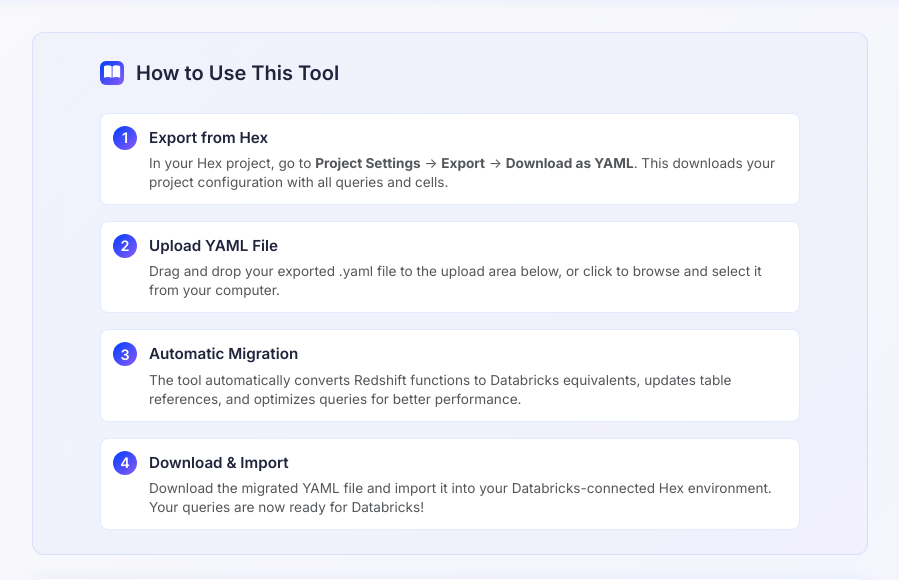
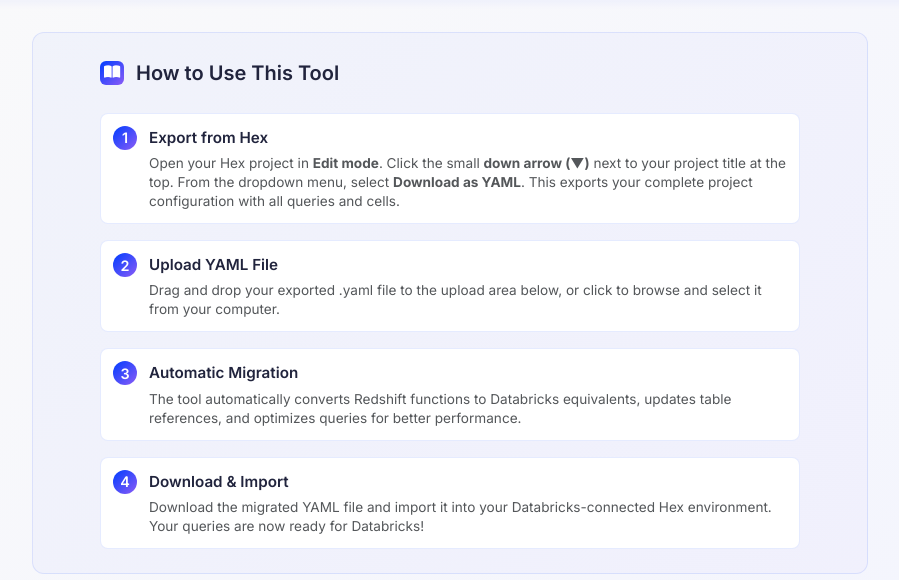
Before and after one commit to SP-Algolia/hex-migration-tool, a Flask app: page / in a window 1280 px wide. Shown: the part 193-773 px from the top of the page, without its empty margins (190-1089 px from the left). Run offline with Flask 3, Linux system fonts and the light colour scheme.

Commit message:
Update Hex export instructions for clarity
- Added detailed step-by-step instructions for YAML export
- Clarified the exact UI elements: Edit mode → down arrow → Download as YAML
- Improved user guidance based on actual Hex interface workflow

```diff
--- a/templates/index.html
+++ b/templates/index.html
@@ -650,7 +650,7 @@
                         <div class="step-number">1</div>
                         <div class="step-content">
                             <h4>Export from Hex</h4>
-                            <p>In your Hex project, go to <strong>Project Settings</strong> → <strong>Export</strong> → <strong>Download as YAML</strong>. This downloads your project configuration with all queries and cells.</p>
+                            <p>Open your Hex project in <strong>Edit mode</strong>. Click the small <strong>down arrow (▼)</strong> next to your project title at the top. From the dropdown menu, select <strong>Download as YAML</strong>. This exports your complete project configuration with all queries and cells.</p>
                         </div>
                     </div>
                     <div class="guide-step">
```
